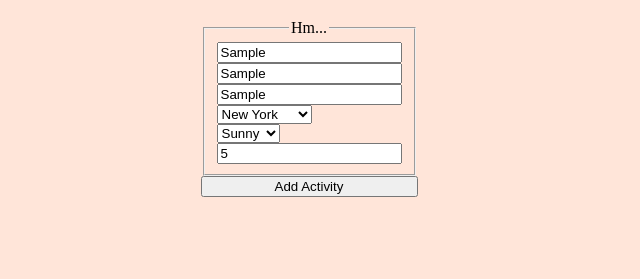
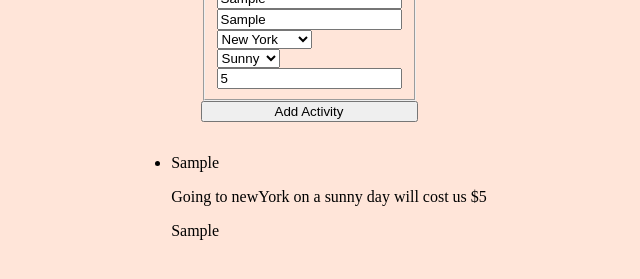
Before and after one commit to lawsonhung/PerScholasSBA316, a plain HTML site: page index.html in a window 1280 px wide. Both pictures are taken after typing "Sample", "Sample", "Sample", "5" into the empty fields and a click on the button "Add Activity". Shown: the part 341-620 px from the top of the page, without its empty margins (331-971 px from the left). Drawn offline with Linux system fonts and the light colour scheme.

Commit message:
Append new activity to ul on form submit

```diff
--- a/index.html
+++ b/index.html
@@ -29,7 +29,7 @@
 
         <br />
 
-        <select name="location">
+        <select name="location" id="locationSelect">
           <option value="newYork">New York</option>
           <option value="philadelphia">Philadelphia</option>
           <option value="chicago">Chicago</option>
@@ -37,7 +37,7 @@
 
         <br />
 
-        <select name="weather" id="">
+        <select name="weather" id="weatherSelect">
           <option value="sunny">Sunny</option>
           <option value="snowy">Snowy</option>
           <option value="rainy">Rainy</option>
@@ -46,13 +46,15 @@
 
         <br />
 
-        <input type="number" placeholder="Cost" min="0">
+        <input type="number" placeholder="Cost" min="0" id="costInput">
 
       </fieldset>
 
       <button id="newActivityFormSubmitBtn" type="submit">Add Activity</button>
     </form>
 
+    <ul id="adventureList"></ul>
+
   </main>
 
 </body>
--- a/scripts/script.js
+++ b/scripts/script.js
@@ -1,7 +1,11 @@
 const newActivityForm = document.getElementById("newActivityForm");
 const nameInput = document.getElementById("nameInput");
 const descriptionInput = document.querySelector("#descriptionInput");
-const locationInput = document.querySelector("#locationInput");
+const locationSelect = document.querySelector("#locationSelect");
+const weatherSelect = document.querySelector("#weatherSelect");
+const costInput = document.querySelector("#costInput");
+
+const adventureList = document.querySelector("#adventureList");
 
 newActivityForm.addEventListener("submit", handleNewActivityFormSubmit);
 
@@ -14,4 +18,32 @@ function handleNewActivityFormSubmit(e) {
   const location = locationInput.value;
 
   console.log(name, description, location);
+
+  addAdventure();
 }
+
+function addAdventure() {
+  const adventureToAdd = document.createDocumentFragment();
+  const liToAdd = document.createElement("li");
+
+  const name = nameInput.value;
+  const description = descriptionInput.value;
+  const location = locationSelect.value;
+  const weather = weatherSelect.value;
+  const cost = costInput.value;
+
+  const nameEl = document.createElement("p");
+  const summaryEl = document.createElement("p");
+  const descriptionEl = document.createElement("p");
+
+  nameEl.textContent = name;
+  summaryEl.textContent = `Going to ${location} on a ${weather} day will cost us $${cost}`;
+  descriptionEl.textContent = description;
+
+  liToAdd.appendChild(nameEl);
+  liToAdd.appendChild(summaryEl);
+  liToAdd.appendChild(descriptionEl);
+
+  adventureToAdd.appendChild(liToAdd);
+  adventureList.appendChild(adventureToAdd);
+}
```
